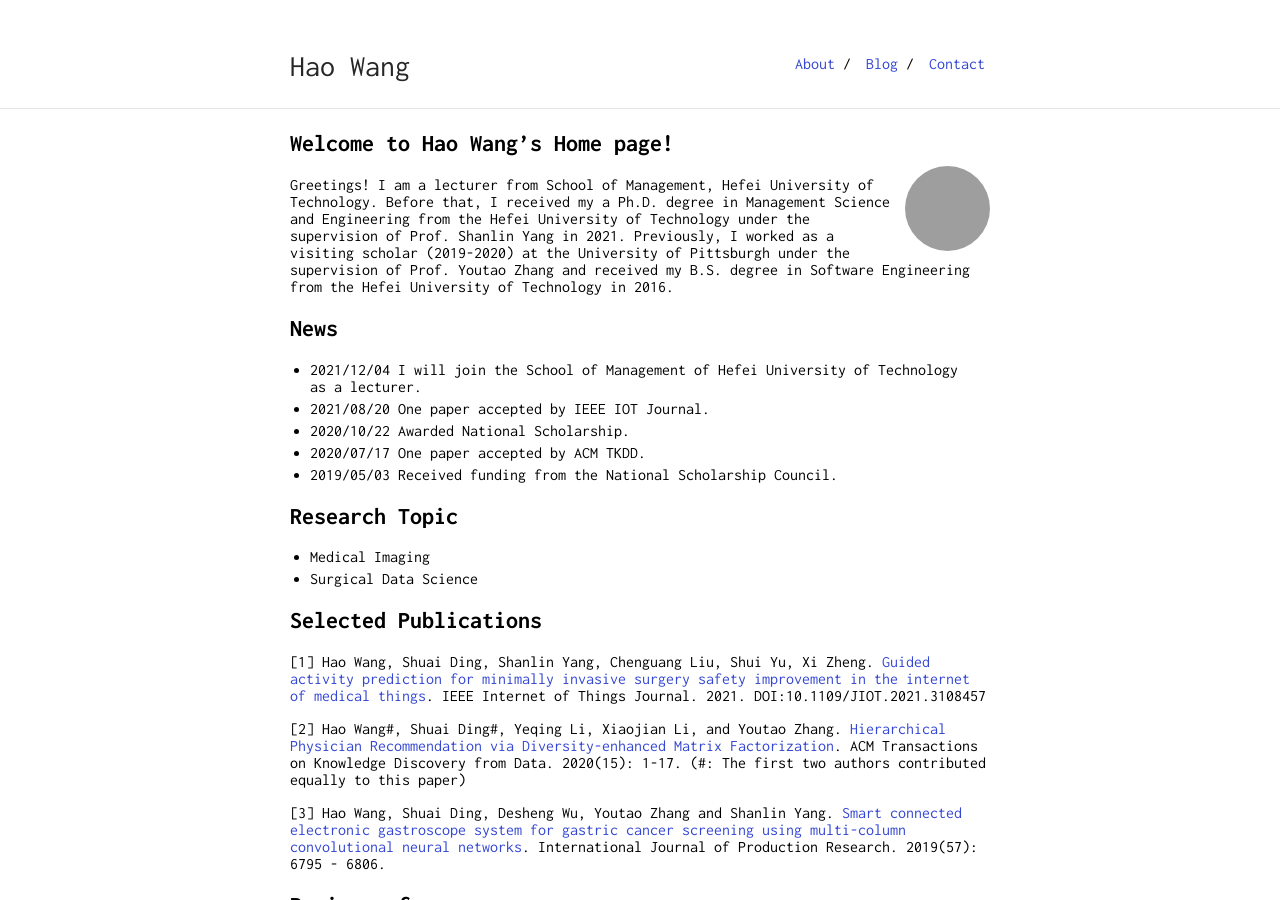
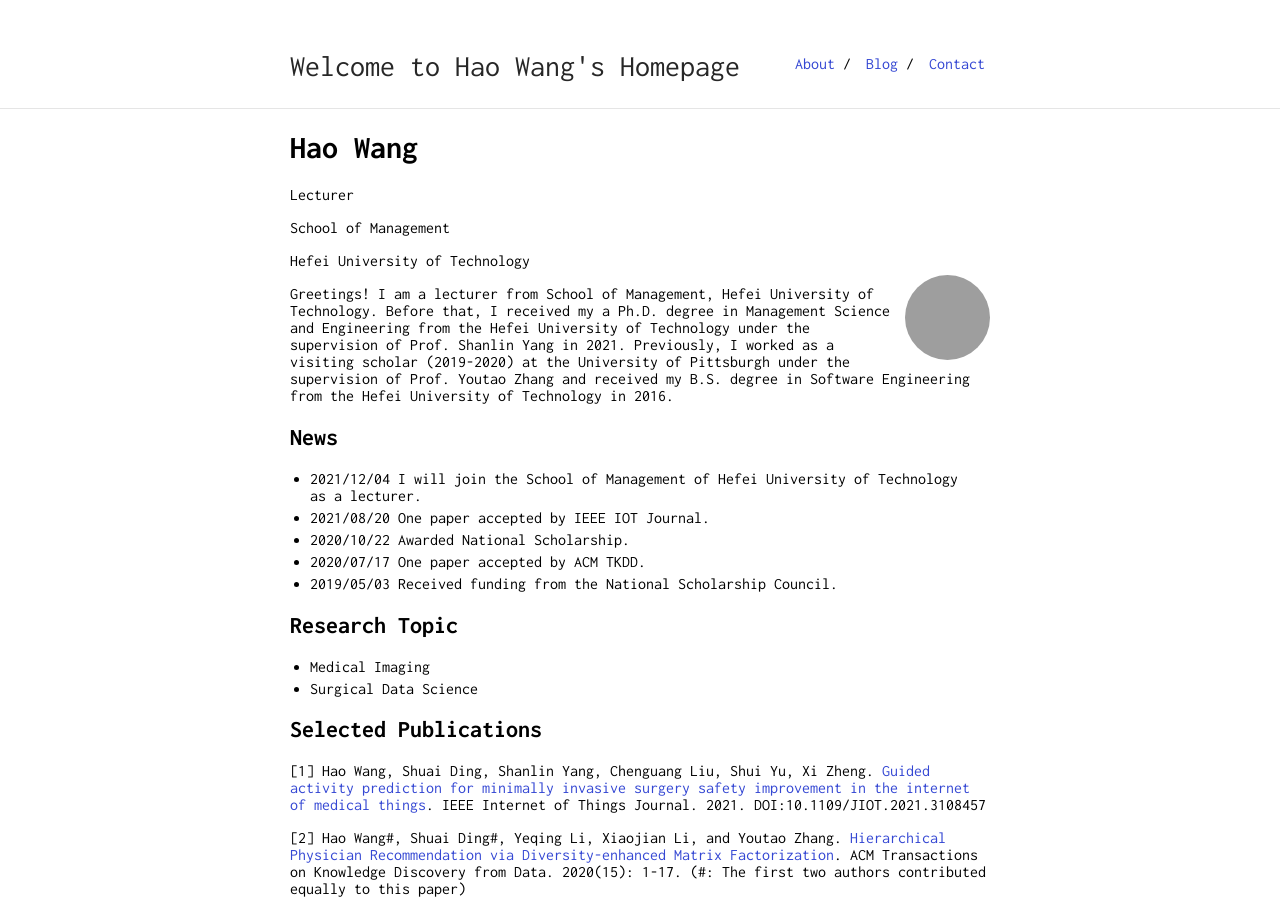
Before and after one commit to Waynehfut/Waynehfut, a Jekyll site: the page built from index.md, in a window 1280 px wide and 900 px high. Built offline with Jekyll 4.4.1, drawn with Linux system fonts in a browser that asks for light colours; our own code applies the rules of GitHub Pages for plain Markdown files; grey boxes are pictures that could not be loaded.

Commit message:
update infor

```diff
--- a/_config.yml
+++ b/_config.yml
@@ -1,4 +1,4 @@
-title: Hao Wang
+title: Welcome to Hao Wang's Homepage
 description: Welcome to Hao Wang's Homepage
 url: "https://waynehfut.com"
 google_analytics: UA-173010224-1
--- a/index.md
+++ b/index.md
@@ -2,7 +2,13 @@
 layout: default
 ---
 
-## Welcome to Hao Wang's Home page!
+# Hao Wang
+
+Lecturer
+
+School of Management
+
+Hefei University of Technology
 
 <img class="profile-picture" src="https://avatars.githubusercontent.com/waynehfut">
 
```
Also changed, not shown: contact.md (+2 -0 lines).
